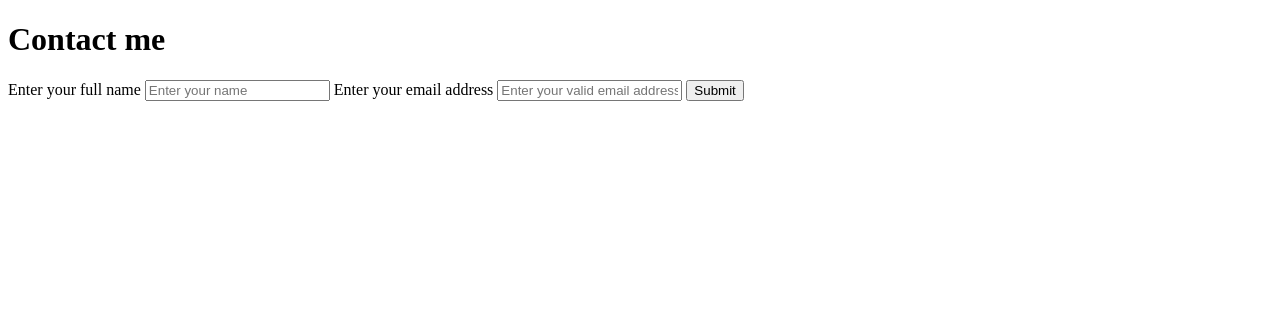
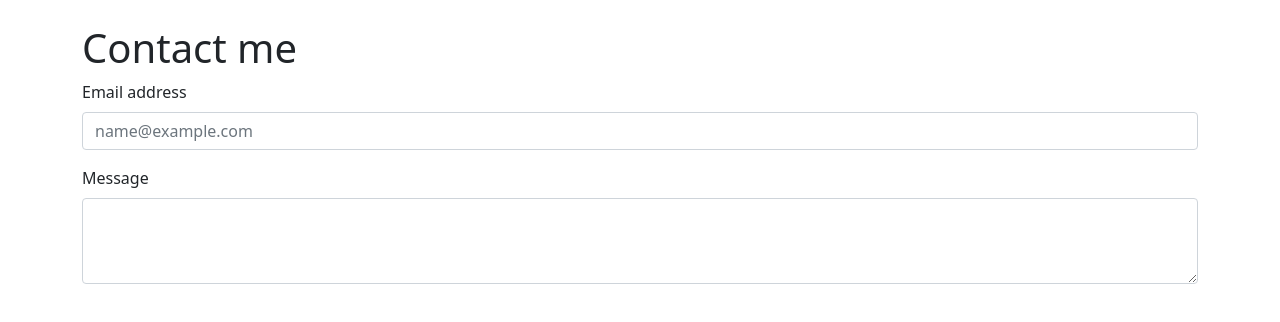
Before and after one commit to dev-puneet/learningGit-Github, a plain HTML site: page contact.html in a window 1280 px wide. Drawn offline with nearby package versions, Linux system fonts and the light colour scheme.

Commit message:
improved contact somewhat

```diff
--- a/contact.html
+++ b/contact.html
@@ -1,19 +1,40 @@
-<!DOCTYPE html>
+<!doctype html>
 <html lang="en">
-<head>
-  <meta charset="UTF-8">
-  <meta http-equiv="X-UA-Compatible" content="IE=edge">
-  <meta name="viewport" content="width=device-width, initial-scale=1.0">
-  <title>Contact me</title>
-</head>
-<body>
-  <h1>Contact me</h1>
-  <form action="">
-    <label for="name">Enter your full name</label>
-    <input type="text" placeholder="Enter your name" id="name">
-    <label for="email">Enter your email address</label>
-    <input type="email" placeholder="Enter your valid email address" id="email">
-    <input type="submit" value="Submit">
-  </form>
-</body>
+  <head>
+    <!-- Required meta tags -->
+    <meta charset="utf-8">
+    <meta name="viewport" content="width=device-width, initial-scale=1">
+
+    <!-- Bootstrap CSS -->
+    <link href="https://cdn.jsdelivr.net/npm/bootstrap@5.1.3/dist/css/bootstrap.min.css" rel="stylesheet" integrity="sha384-1BmE4kWBq78iYhFldvKuhfTAU6auU8tT94WrHftjDbrCEXSU1oBoqyl2QvZ6jIW3" crossorigin="anonymous">
+
+    <title>Contact page</title>
+  </head>
+  <body>
+    <br>
+    <div class="container">
+      <h1>Contact me</h1>
+
+      <div class="mb-3">
+        <label for="exampleFormControlInput1" class="form-label">Email address</label>
+        <input type="email" class="form-control" id="exampleFormControlInput1" placeholder="name@example.com">
+      </div>
+      <div class="mb-3">
+        <label for="exampleFormControlTextarea1" class="form-label">Message</label>
+        <textarea class="form-control" id="exampleFormControlTextarea1" rows="3"></textarea>
+      </div>
+    </div>
+
+
+    <!-- Optional JavaScript; choose one of the two! -->
+
+    <!-- Option 1: Bootstrap Bundle with Popper -->
+    <script src="https://cdn.jsdelivr.net/npm/bootstrap@5.1.3/dist/js/bootstrap.bundle.min.js" integrity="sha384-ka7Sk0Gln4gmtz2MlQnikT1wXgYsOg+OMhuP+IlRH9sENBO0LRn5q+8nbTov4+1p" crossorigin="anonymous"></script>
+
+    <!-- Option 2: Separate Popper and Bootstrap JS -->
+    <!--
+    <script src="https://cdn.jsdelivr.net/npm/@popperjs/core@2.10.2/dist/umd/popper.min.js" integrity="sha384-7+zCNj/IqJ95wo16oMtfsKbZ9ccEh31eOz1HGyDuCQ6wgnyJNSYdrPa03rtR1zdB" crossorigin="anonymous"></script>
+    <script src="https://cdn.jsdelivr.net/npm/bootstrap@5.1.3/dist/js/bootstrap.min.js" integrity="sha384-QJHtvGhmr9XOIpI6YVutG+2QOK9T+ZnN4kzFN1RtK3zEFEIsxhlmWl5/YESvpZ13" crossorigin="anonymous"></script>
+    -->
+  </body>
 </html>
```
